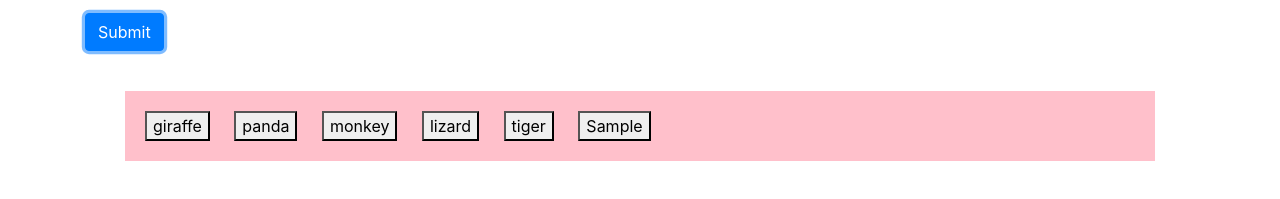
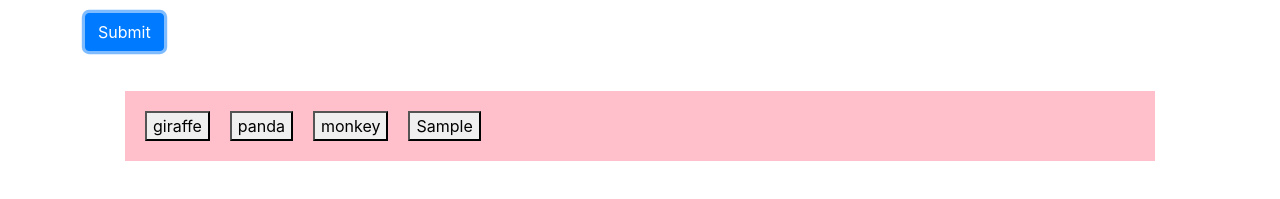
Before and after one commit to salemgrace/GifTastic, a plain HTML site: page index.html in a window 1280 px wide. Both pictures are taken after typing "Sample" into the empty fields and a click on the button "Submit". Shown: the part 135-334 px from the top of the page. Drawn offline with nearby package versions, Linux system fonts and the light colour scheme.

Commit message:
mostly working

```diff
--- a/assets/javascript/gif.js
+++ b/assets/javascript/gif.js
@@ -3,10 +3,24 @@ $(document).ready(function() {
 // Create an array of animals for the buttons
 var animalArray = ["giraffe", "panda", "monkey"];
 
+checkAnimalArray();
+
+function checkAnimalArray() {
+
+    $("#button-holder").empty();
+
 for (var i = 0; i < animalArray.length; i++) {
     var animalButton = $("<button>");
 
     animalButton.attr("data-animal", animalArray[i]);
+
+    animalButton.addClass("buttons");
+
+    animalButton.text(animalArray[i]);
+
+    $("#button-holder").append(animalButton);
+}
+
 }
 
 var animal;
@@ -17,13 +31,9 @@ $("#button-adder").on("click", function(event) {
     var newAnimal = $("#input-animal").val().trim();
     console.log("New animal button: ", newAnimal);
 
-    animalButton = $("<button>");
+    animalArray.push(newAnimal);
 
-    animalButton.addClass("buttons");
-    animalButton.attr("data-animal", newAnimal);
-    animalButton.text(newAnimal);
-
-    $("#button-holder").append(animalButton);
+    checkAnimalArray();
 
     $("#input-animal").val("");
 
@@ -42,13 +52,6 @@ $(".buttons").on("click", function() {
 var queryURL = "https://api.giphy.com/v1/gifs/search?api_key=cyaIbgkfVto6nIfS1ZUnOnP738WcnUNZ&q=" +
     animal + "&limit=10";
 
-
-// displayImages () {
-//     for (var i = 0; i < animalArray[this.currentAnimal].length; i++) {
-//             ("button class='new-animal-button' id='button' data-name='" +
-//             animalArray[this] + "'></button>");
-//         }
-//     }
 
 $.ajax({
     url: queryURL,
--- a/index.html
+++ b/index.html
@@ -33,11 +33,6 @@
                 <button type="submit" class="btn btn-primary" id="button-adder">Submit</button>
             </form>
             <div id="button-holder">
-                <button class="buttons" data-animal="giraffe">giraffe</button>
-                <button class="buttons" data-animal="panda">panda</button>
-                <button class="buttons" data-animal="monkey">monkey</button>
-                <button class="buttons" data-animal="lizard">lizard</button>
-                <button class="buttons" data-animal="tiger">tiger</button>
 
             </div>
             <div id="gifs-appear-here"></div>
```
